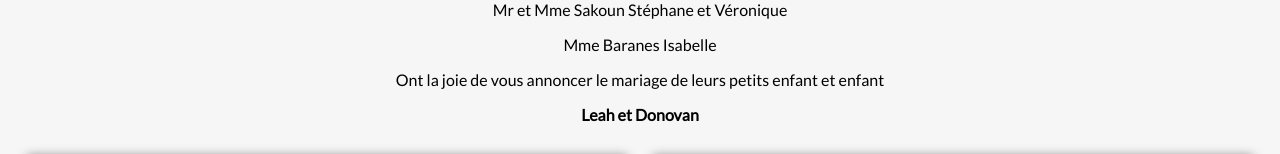
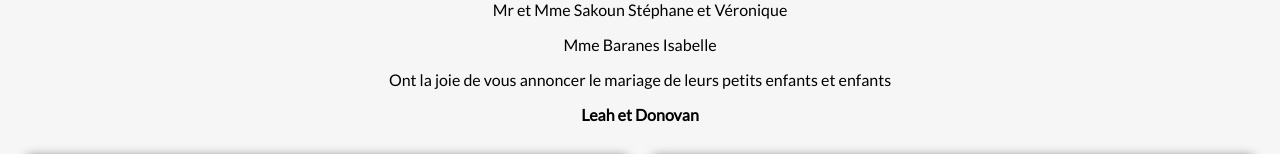
Before and after one commit to AnthSuz/WeedingFront, a React (Create React App) app: page /public/home in a window 1280 px wide. Shown: the part 310-464 px from the top of the page. Built offline with nearby package versions, Linux system fonts and the light colour scheme.

Commit message:
finish last edit

```diff
--- a/public/index.html
+++ b/public/index.html
@@ -29,7 +29,7 @@
       work correctly both with client-side routing and a non-root public URL.
       Learn how to configure a non-root public URL by running `npm run build`.
     -->
-    <title>React App</title>
+    <title>Mariage Leah et Dono</title>
   </head>
   <body>
     <noscript>You need to enable JavaScript to run this app.</noscript>
--- a/src/App.css
+++ b/src/App.css
@@ -399,6 +399,7 @@ input[type="radio"]:checked:after {
   margin-bottom: 10px;
   background-color: white;
   box-shadow: 0px 5px 10px #fdbab4;
+  padding: "10px";
 }
 
 /* -> INPUT  */
--- a/src/newContainers/containers_public/Home.js
+++ b/src/newContainers/containers_public/Home.js
@@ -36,8 +36,8 @@ function Home() {
           </div>
         </div>
         <p style={{ textAlign: "center", padding: "0 10px" }}>
-          Ont la joie de vous annoncer le mariage de leurs petits enfant et
-          enfant
+          Ont la joie de vous annoncer le mariage de leurs petits enfants et
+          enfants
         </p>
         <p style={{ fontWeight: "600", textAlign: "center" }}>
           Leah et Donovan
```
Also changed, not shown: 1 other file (tests, documents, lock files or other folders).
